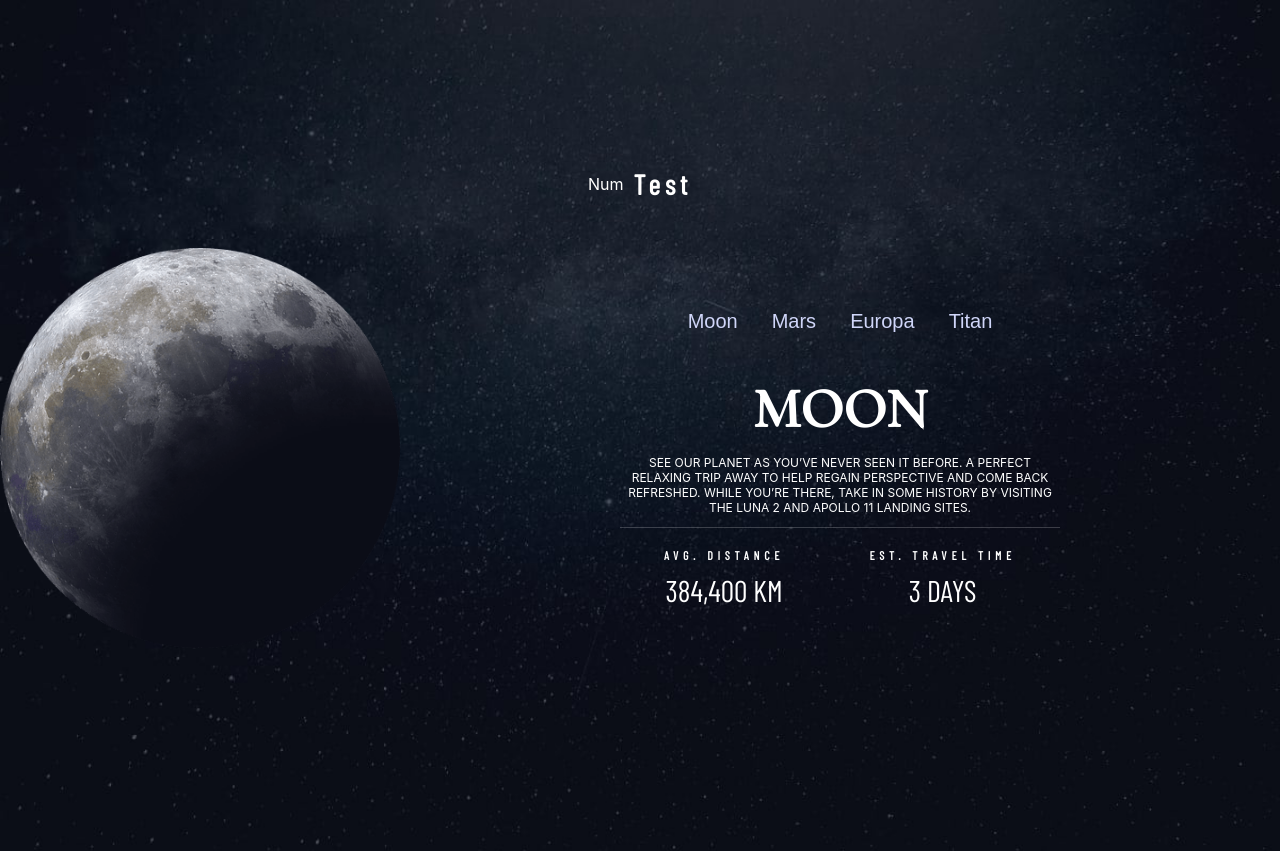
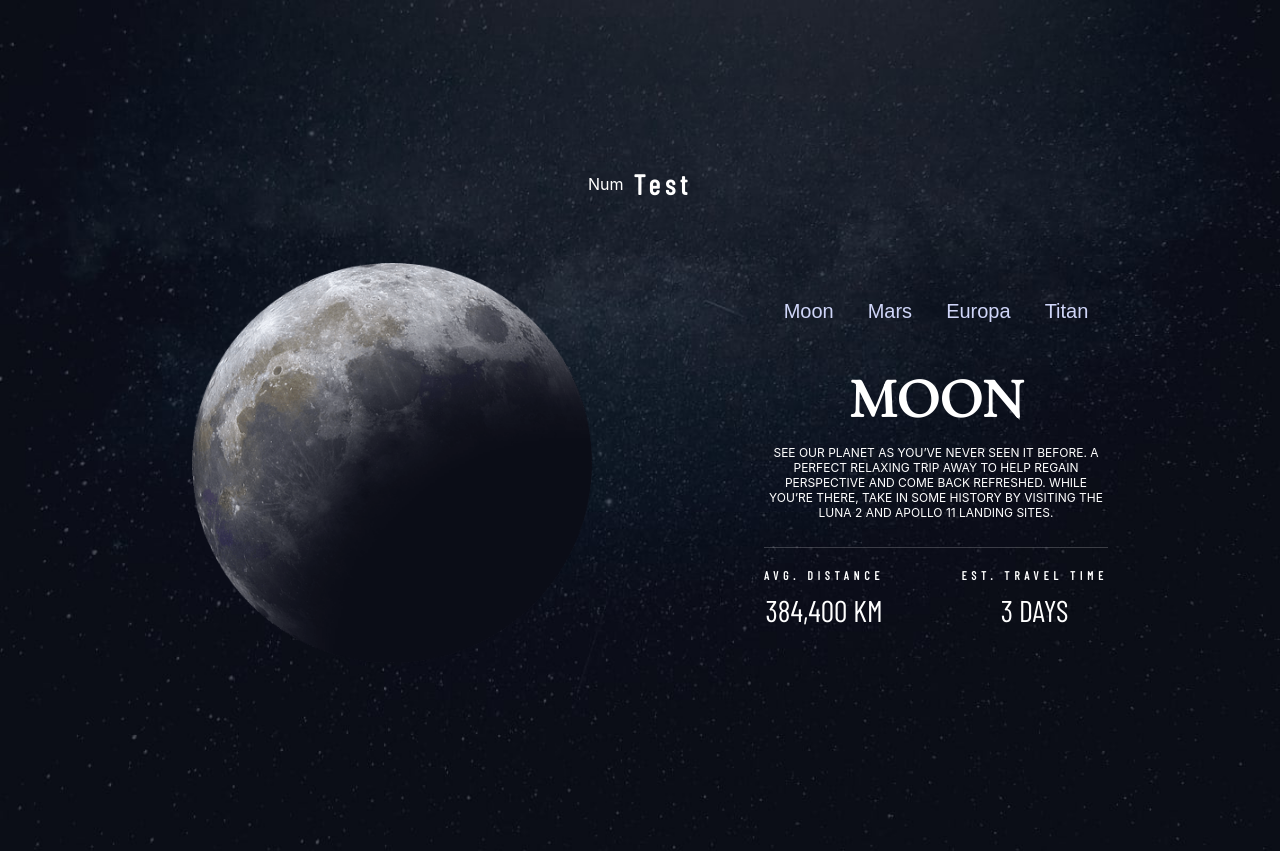
Before and after one commit to Stamwill/space-tourism, a Next.js app: page /destination in a window 1280 px wide. Shown: the top 851 px of the page. Built offline with nearby package versions, Linux system fonts and the light colour scheme.

Commit message:
[Planets] Change styling

```diff
--- a/src/blocks/Planets/Planets.module.css
+++ b/src/blocks/Planets/Planets.module.css
@@ -33,7 +33,7 @@
   background-color: inherit;
   text-decoration: none;
   color: var(--lilac-color);
-  /* transition: all 0.5s; */
+  transition: all 0.5s;
 }
 
 .button:hover {
@@ -49,6 +49,8 @@
 
 .description {
   font-size: 12px;
+  padding-bottom: 50px;
+  height: 90px;
 }
 
 .line {
@@ -76,8 +78,14 @@
 }
 
 @media screen and (min-width: 768px) {
+  .textContainer {
+    width: 50%;
+  }
   .test {
+    width: 50%;
+    margin: 20px auto;
     display: flex;
+    justify-content: space-between;
   }
 }
 
@@ -93,22 +101,8 @@
   }
 
   .img {
+    margin-left: 15%;
     height: 400px;
     width: 400px;
   }
-
-  .container {
-    align-items: center;
-  }
-
-  .textContainer {
-    width: 50%;
-    margin: 0;
-  }
-
-  .test {
-    display: flex;
-    justify-content: space-between;
-    width: 40%;
-  }
 }
```
